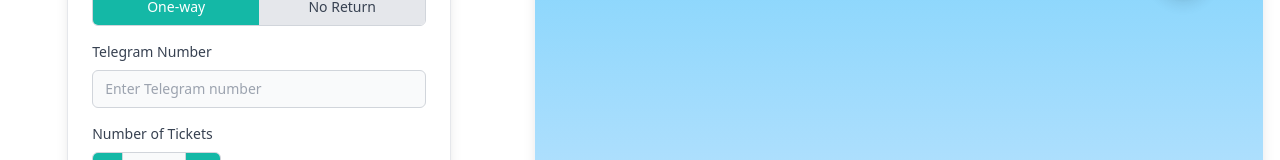
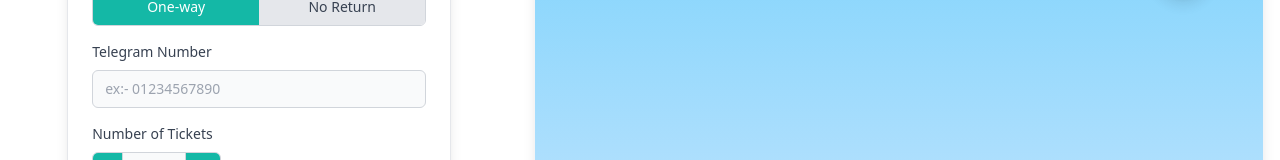
Before and after one commit to sohelcse07/MetroRail, a React (Vite) app: page / in a window 1280 px wide. Shown: the part 495-655 px from the top of the page. Built offline with nearby package versions, Linux system fonts and the light colour scheme.

Commit message:
modal z-index issue solved

```diff
--- a/src/components/HomeSection.jsx
+++ b/src/components/HomeSection.jsx
@@ -45,7 +45,7 @@ const HomeSection = () => {
       </div>
 
       {/* Main content container */}
-      <div className="container mx-auto px-4 py-12 md:py-24 flex flex-col lg:flex-row items-center justify-between gap-8 relative z-10">
+      <div className="container mx-auto px-4 py-12 md:py-24 flex flex-col lg:flex-row items-center justify-between gap-8 relative ">
         {/* Booking Form */}
         <motion.div
           initial={{ opacity: 0, x: -20 }}
--- a/src/components/MetroForm.jsx
+++ b/src/components/MetroForm.jsx
@@ -199,7 +199,7 @@ const MetroForm = () => {
             value={teleNumber}
             onChange={(e) => setTeleNumber(e.target.value)}
             className="w-full px-3 py-2 text-sm border border-gray-300 rounded-md bg-gray-50 focus:outline-none focus:ring-1 focus:ring-teal-500 focus:border-teal-500"
-            placeholder="Enter Telegram number"
+            placeholder="ex:- 01234567890"
             required
           />
         </div>
@@ -240,7 +240,7 @@ const MetroForm = () => {
       </form>
 
       {/* Radix Dialog for messages */}
-      <Dialog.Root open={dialogOpen} onOpenChange={setDialogOpen}>
+      <Dialog.Root className="z-50" open={dialogOpen} onOpenChange={setDialogOpen}>
         <Dialog.Portal>
           <Dialog.Overlay className="fixed inset-0 bg-black/50 backdrop-blur-sm" />
           <Dialog.Content className="fixed top-1/2 left-1/2 -translate-x-1/2 -translate-y-1/2 w-full max-w-md p-6 bg-white rounded-lg shadow-lg focus:outline-none">
```
